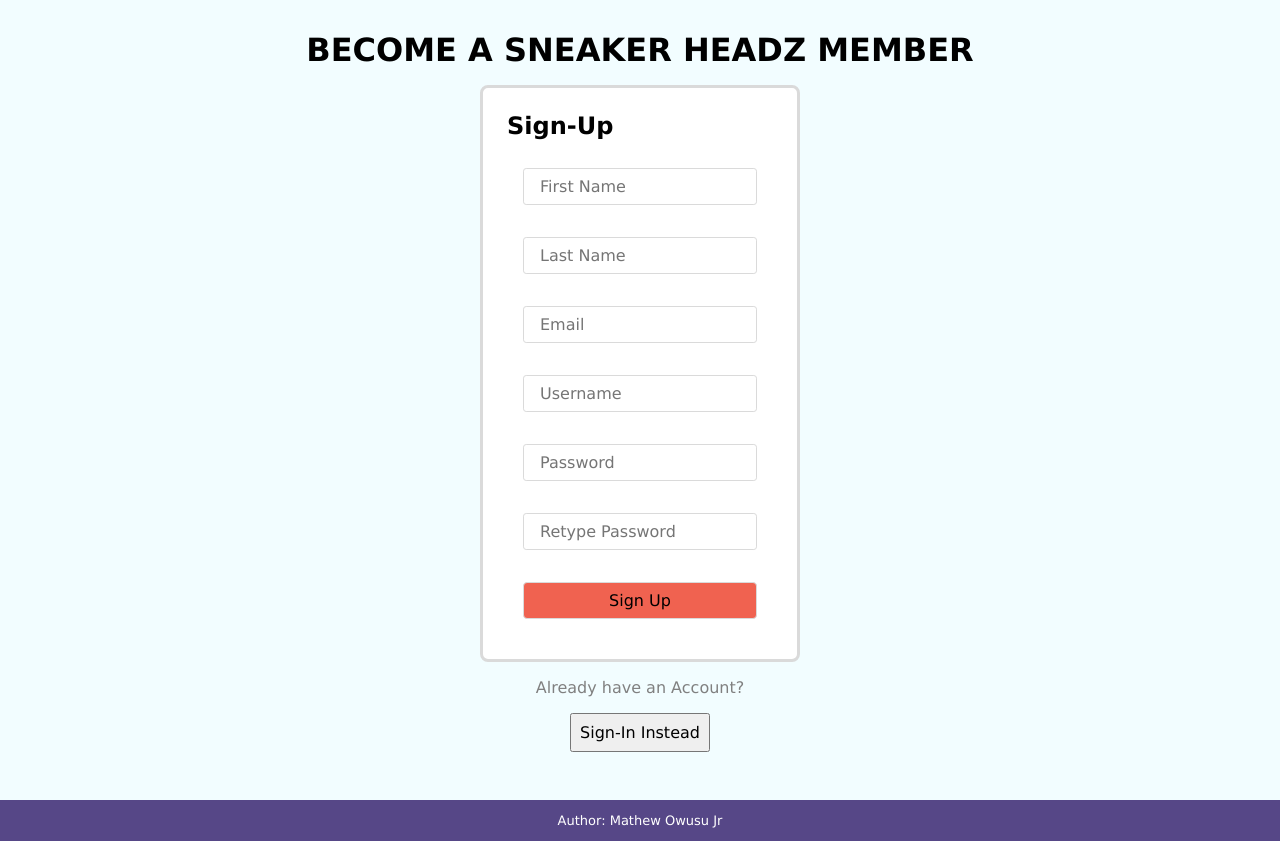
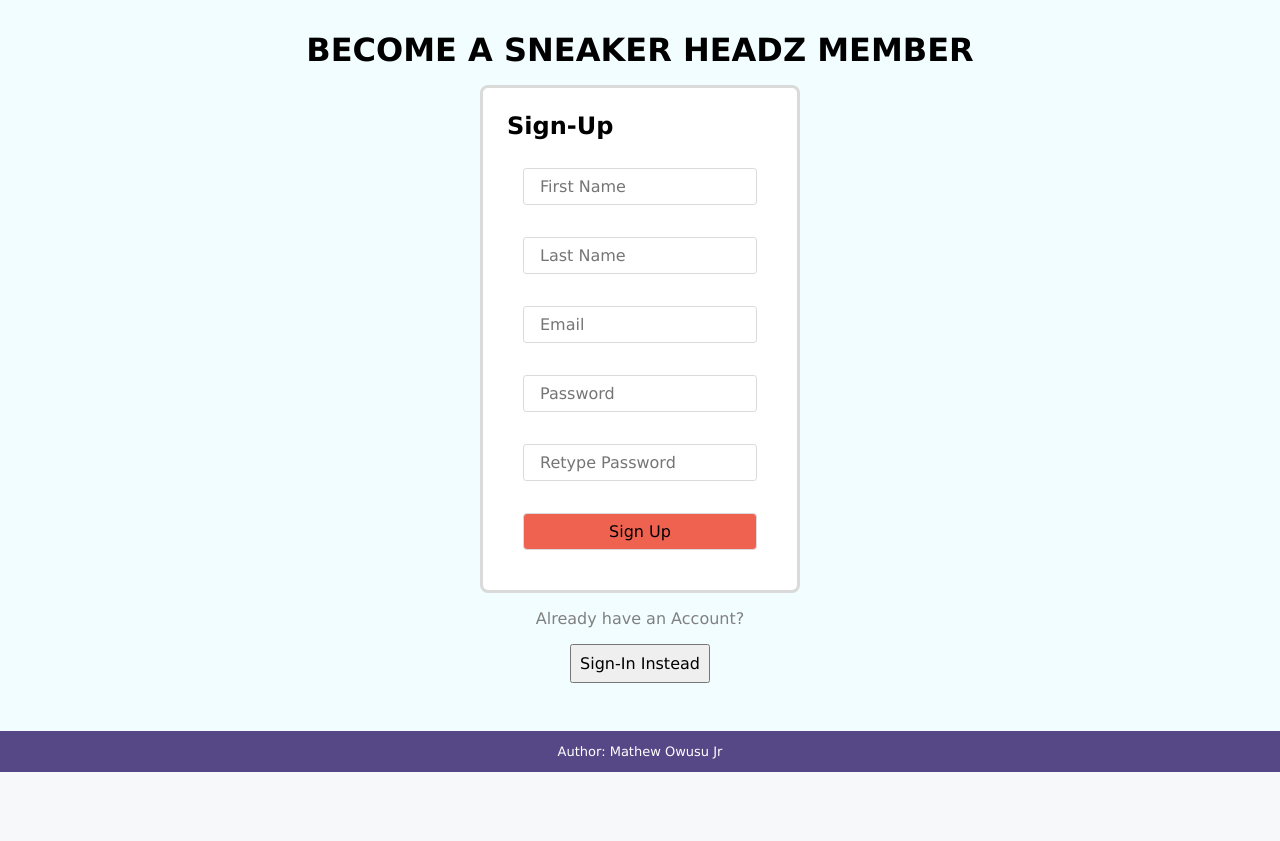
Before and after one commit to mkowusujr/sneakerhead-shoe-estore, a Flask app: page /signup in a window 1280 px wide; the page is wider, and only the part inside the window is pictured. Shown: the part 56-897 px from the top of that part. After the commit the page ends 828 px from the top of that part, so only its background shows below. Run offline with Flask 2, Linux system fonts and the light colour scheme.

Commit message:
removed username column from customer table

```diff
--- a/website/models.py
+++ b/website/models.py
@@ -9,7 +9,6 @@ class Customer(db.Model, UserMixin):
     firstname = db.Column(db.Text())
     lastname = db.Column(db.Text())
     email = db.Column(db.Text())
-    username = db.Column(db.Text())
     password_hash = db.Column(db.Text())
 
     # one customer has one cart
--- a/website/templates/acct_mgmt/mg_acct.html
+++ b/website/templates/acct_mgmt/mg_acct.html
@@ -3,5 +3,5 @@
 {% block title %}{{current_user.firstname}}{% endblock %}
 
 {% block body %}
-<h1>Welcome {{current_user.username}}</h1>
+<h1>Welcome {{current_user.firstname}} {{current_user.lastname}}</h1>
 {% endblock %}
--- a/website/templates/acct_mgmt/signup.html
+++ b/website/templates/acct_mgmt/signup.html
@@ -12,13 +12,6 @@
             <input class="signup" name="email" type="email" placeholder="Email" required>
             <!-- {% with message = get_flashed_messages(with_categories=email) %}
                 {% if category == 'email' %}
-                    {{ message }}
-                {% endif %}
-            {% endwith%} -->
-
-            <input class="signup" name="username" type="text" placeholder="Username" required>
-            <!-- {% with message = get_flashed_messages(with_categories=true) %}
-                {% if message and category == 'username' %}
                     {{ message }}
                 {% endif %}
             {% endwith%} -->
--- a/website/templates/base.html
+++ b/website/templates/base.html
@@ -35,7 +35,7 @@
                     <a href="{{url_for('cust_cart_views.display_cart_page')}}">Cart</a>
                 </li>
                 <li>
-                    <a href="{{ url_for( 'acct_mgmt_views.display_account_page', username=current_user.username ) }}">Hello {{current_user.firstname}}</a>
+                    <a href="{{ url_for( 'acct_mgmt_views.display_account_page', user_id=current_user.id ) }}">Hello {{current_user.firstname}}</a>
                 </li>
                 <li>
                     <a href="{{url_for('acct_mgmt_views.logout')}}"">Sign Out</a>
--- a/website/views/acct_mgmt_views.py
+++ b/website/views/acct_mgmt_views.py
@@ -18,9 +18,6 @@ def signup():
     if Customer.query.filter_by(email=request.form['email']).first():
         flash("Email is Taken", category="email")
         return redirect('/signup')
-    elif Customer.query.filter_by(username=request.form['username']).first():
-        flash("Email is Taken", category="username")
-        return redirect('/signup')
     elif request.form['password_1'] != request.form['password_2']:
         flash("Passwords do not match", category="password")
         return redirect('/signup')
@@ -29,7 +26,6 @@ def signup():
             firstname = request.form['firstname'],
             lastname = request.form['lastname'],
             email = request.form['email'],
-            username = request.form['username'],
             password_hash = generate_password_hash(request.form['password_1'], method='sha256')
         )
         db.session.add(new_customer)
@@ -62,9 +58,9 @@ def login():
     return redirect(url_for('acct_mgmt_views.login'))
 
 
-@acct_mgmt_views.route('/<string:username>', methods=['GET'])
+@acct_mgmt_views.route('/user/<int:user_id>', methods=['GET'])
 @login_required
-def display_account_page(username):
+def display_account_page(user_id):
     return render_template('acct_mgmt/mg_acct.html',
     current_user=current_user)
 
--- a/website/views/cust_cart_views.py
+++ b/website/views/cust_cart_views.py
@@ -38,7 +38,7 @@ def add_to_cart():
         color=color,
         size=size).first()
 
-    if shoe_in_cart: #and shoe_in_cart.color==color and shoe_in_cart.size==size:
+    if shoe_in_cart:
         shoe_in_cart.quantity += quantity
         db.session.commit()
     else:
```
Also changed, not shown: website/sneakerhead.db.
